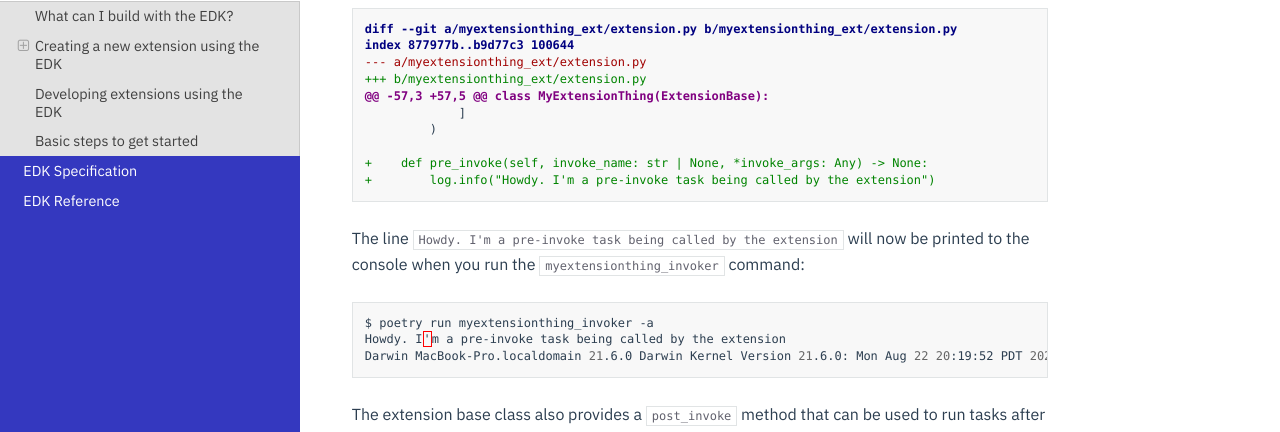
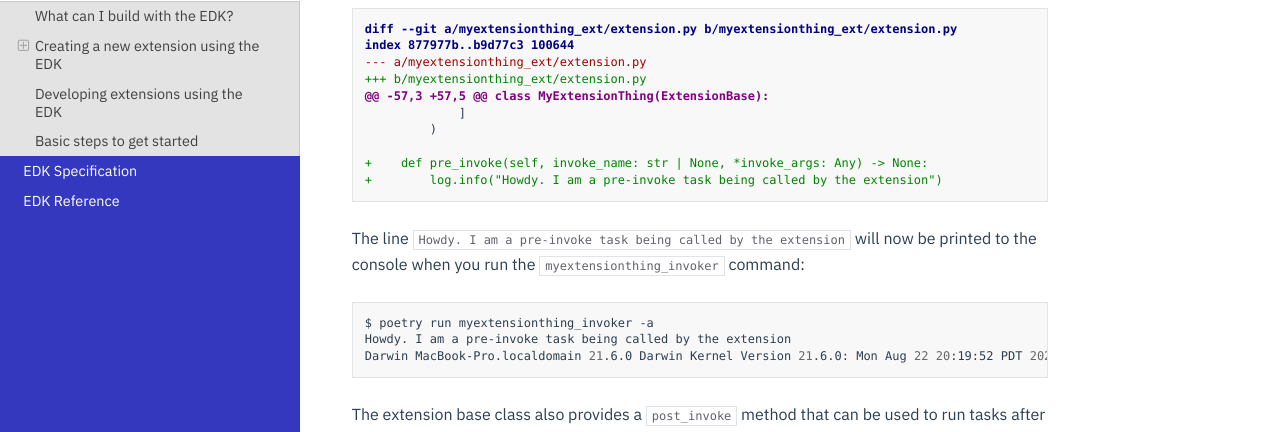
Before and after one commit to meltano/edk, a Sphinx documentation site: the page built from docs/getting_started.md, in a window 1280 px wide and 900 px high, scrolled down 3363 px. Shown: the part 194-626 px from the top of the window. Built offline with Sphinx 7.4.7 and the Read the Docs theme 2.0.0, drawn with Linux system fonts in a browser that asks for light colours.

Commit message:
fix single quote sphinx escape issue

````diff
--- a/docs/getting_started.md
+++ b/docs/getting_started.md
@@ -174,14 +174,14 @@ index 877977b..b9d77c3 100644
          )
 
 +    def pre_invoke(self, invoke_name: str | None, *invoke_args: Any) -> None:
-+        log.info("Howdy. I'm a pre-invoke task being called by the extension")
++        log.info("Howdy. I am a pre-invoke task being called by the extension")
 ```
 
-The line `Howdy. I'm a pre-invoke task being called by the extension` will now be printed to the console when you run the `myextensionthing_invoker` command:
+The line `Howdy. I am a pre-invoke task being called by the extension` will now be printed to the console when you run the `myextensionthing_invoker` command:
 
 ```shell
 $ poetry run myextensionthing_invoker -a
-Howdy. I'm a pre-invoke task being called by the extension
+Howdy. I am a pre-invoke task being called by the extension
 Darwin MacBook-Pro.localdomain 21.6.0 Darwin Kernel Version 21.6.0: Mon Aug 22 20:19:52 PDT 2022; root:xnu-8020.140.49~2/RELEASE_ARM64_T6000 arm64
 ```
 
````
